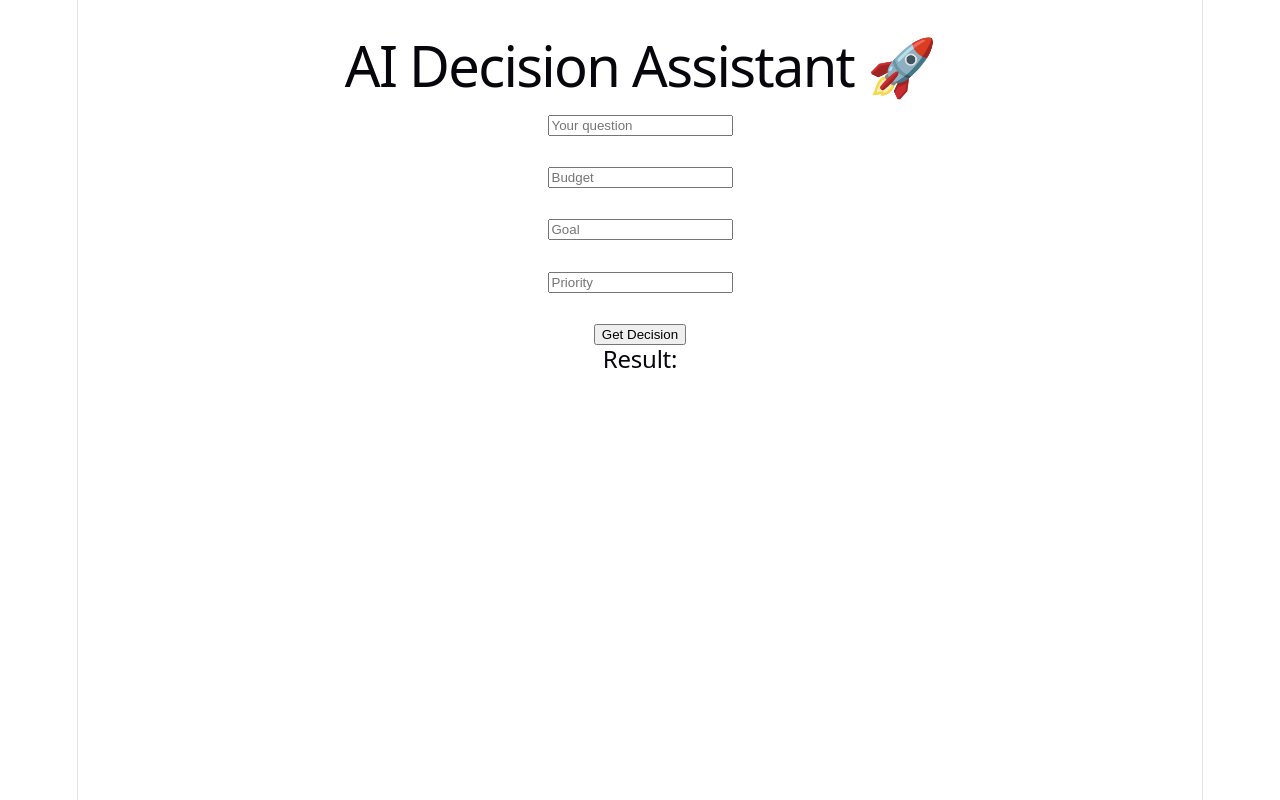
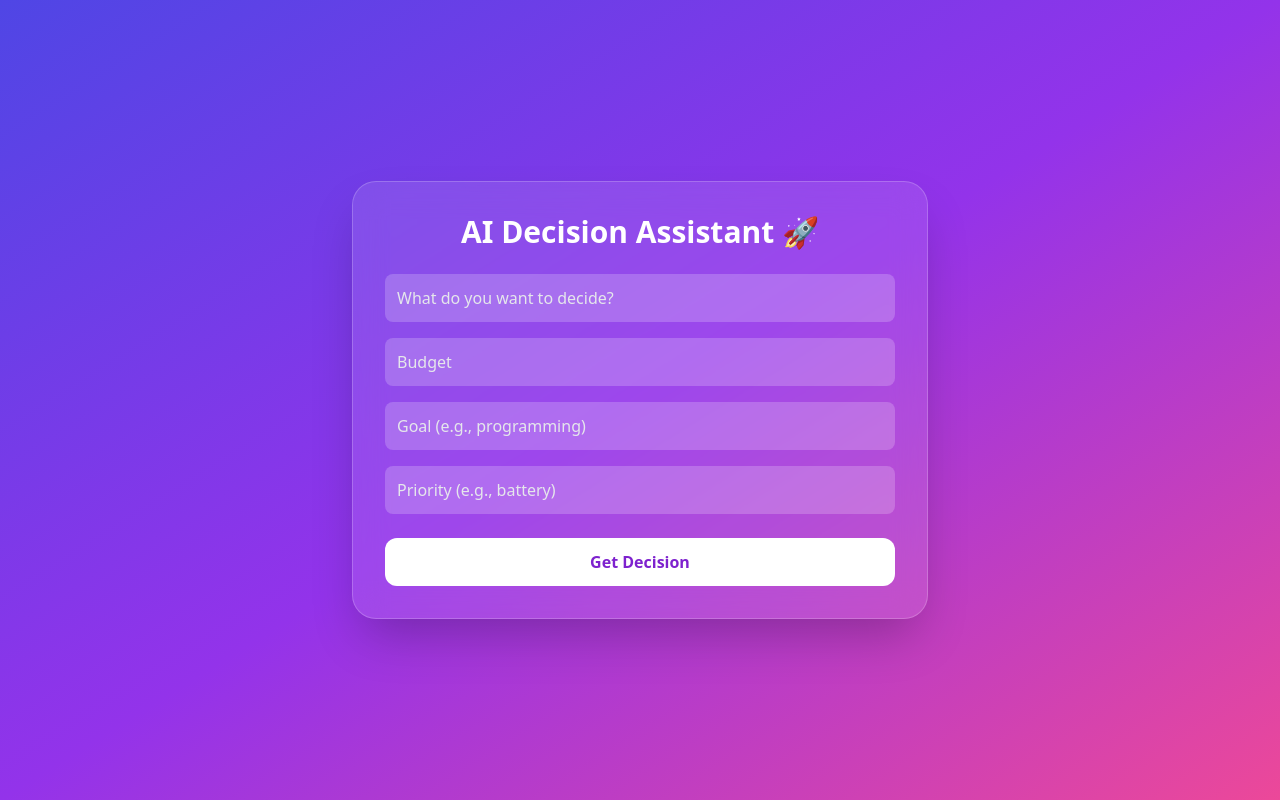
Before and after one commit to Sokratalchaar/ai-decision-agent, a React (Vite) app in the folder frontend/: page / in a window 1280 px wide. Built offline with nearby package versions, Linux system fonts and the light colour scheme.

Commit message:
Improve UI with Tailwind and modern design

```diff
--- a/frontend/package.json
+++ b/frontend/package.json
@@ -18,10 +18,13 @@
     "@types/react": "^19.2.14",
     "@types/react-dom": "^19.2.3",
     "@vitejs/plugin-react": "^6.0.1",
+    "autoprefixer": "^10.5.0",
     "eslint": "^9.39.4",
     "eslint-plugin-react-hooks": "^7.1.1",
     "eslint-plugin-react-refresh": "^0.5.2",
     "globals": "^17.5.0",
+    "postcss": "^8.5.10",
+    "tailwindcss": "^3.4.19",
     "vite": "^8.0.9"
   }
 }
--- /dev/null
+++ b/frontend/postcss.config.js
@@ -0,0 +1,6 @@
+export default {
+    plugins: {
+      tailwindcss: {},
+      autoprefixer: {},
+    },
+  }
--- a/frontend/src/App.jsx
+++ b/frontend/src/App.jsx
@@ -1,14 +1,17 @@
 import { useState } from "react";
-
+import './App.css'
 function App() {
   const [query, setQuery] = useState("");
   const [budget, setBudget] = useState("");
   const [goal, setGoal] = useState("");
   const [priority, setPriority] = useState("");
   const [result, setResult] = useState("");
+  const [loading, setLoading] = useState(false);
 
   const handleSubmit = async () => {
-    const response = await fetch("http://127.0.0.1:8000/decision", {
+    setLoading(true);
+
+    const res = await fetch("http://127.0.0.1:8000/decision", {
       method: "POST",
       headers: {
         "Content-Type": "application/json",
@@ -21,46 +24,63 @@ function App() {
       }),
     });
 
-    const data = await response.json();
+    const data = await res.json();
     setResult(data.result);
+    setLoading(false);
   };
 
   return (
-    <div style={{ padding: "20px" }}>
-      <h1>AI Decision Assistant 🚀</h1>
+    <div className="min-h-screen bg-gradient-to-br from-indigo-600 via-purple-600 to-pink-500 flex items-center justify-center p-6">
 
+      <div className="backdrop-blur-lg bg-white/10 border border-white/20 shadow-2xl rounded-3xl p-8 w-full max-w-xl text-white">
+
+        <h1 className="text-3xl font-bold text-center mb-6">
+          AI Decision Assistant 🚀
+        </h1>
+
+        <div className="space-y-4">
           <input
-        placeholder="Your question"
+            className="w-full p-3 rounded-lg bg-white/20 placeholder-gray-200 focus:outline-none"
+            placeholder="What do you want to decide?"
             value={query}
             onChange={(e) => setQuery(e.target.value)}
           />
-      <br /><br />
 
           <input
+            className="w-full p-3 rounded-lg bg-white/20 placeholder-gray-200 focus:outline-none"
             placeholder="Budget"
             value={budget}
             onChange={(e) => setBudget(e.target.value)}
           />
-      <br /><br />
 
           <input
-        placeholder="Goal"
+            className="w-full p-3 rounded-lg bg-white/20 placeholder-gray-200 focus:outline-none"
+            placeholder="Goal (e.g., programming)"
             value={goal}
             onChange={(e) => setGoal(e.target.value)}
           />
-      <br /><br />
 
           <input
-        placeholder="Priority"
+            className="w-full p-3 rounded-lg bg-white/20 placeholder-gray-200 focus:outline-none"
+            placeholder="Priority (e.g., battery)"
             value={priority}
             onChange={(e) => setPriority(e.target.value)}
           />
-      <br /><br />
+        </div>
 
-      <button onClick={handleSubmit}>Get Decision</button>
+        <button
+          onClick={handleSubmit}
+          className="mt-6 w-full bg-white text-purple-700 font-semibold py-3 rounded-xl hover:scale-105 transition transform"
+        >
+          {loading ? "Thinking..." : "Get Decision"}
+        </button>
 
-      <h2>Result:</h2>
-      <pre>{result}</pre>
+        {result && (
+          <div className="mt-6 bg-white/20 p-4 rounded-xl whitespace-pre-wrap text-sm">
+            {result}
+          </div>
+        )}
+      </div>
     </div>
   );
 }
--- a/frontend/src/index.css
+++ b/frontend/src/index.css
@@ -1,111 +1,3 @@
-:root {
-  --text: #6b6375;
-  --text-h: #08060d;
-  --bg: #fff;
-  --border: #e5e4e7;
-  --code-bg: #f4f3ec;
-  --accent: #aa3bff;
-  --accent-bg: rgba(170, 59, 255, 0.1);
-  --accent-border: rgba(170, 59, 255, 0.5);
-  --social-bg: rgba(244, 243, 236, 0.5);
-  --shadow:
-    rgba(0, 0, 0, 0.1) 0 10px 15px -3px, rgba(0, 0, 0, 0.05) 0 4px 6px -2px;
-
-  --sans: system-ui, 'Segoe UI', Roboto, sans-serif;
-  --heading: system-ui, 'Segoe UI', Roboto, sans-serif;
-  --mono: ui-monospace, Consolas, monospace;
-
-  font: 18px/145% var(--sans);
-  letter-spacing: 0.18px;
-  color-scheme: light dark;
-  color: var(--text);
-  background: var(--bg);
-  font-synthesis: none;
-  text-rendering: optimizeLegibility;
-  -webkit-font-smoothing: antialiased;
-  -moz-osx-font-smoothing: grayscale;
-
-  @media (max-width: 1024px) {
-    font-size: 16px;
-  }
-}
-
-@media (prefers-color-scheme: dark) {
-  :root {
-    --text: #9ca3af;
-    --text-h: #f3f4f6;
-    --bg: #16171d;
-    --border: #2e303a;
-    --code-bg: #1f2028;
-    --accent: #c084fc;
-    --accent-bg: rgba(192, 132, 252, 0.15);
-    --accent-border: rgba(192, 132, 252, 0.5);
-    --social-bg: rgba(47, 48, 58, 0.5);
-    --shadow:
-      rgba(0, 0, 0, 0.4) 0 10px 15px -3px, rgba(0, 0, 0, 0.25) 0 4px 6px -2px;
-  }
-
-  #social .button-icon {
-    filter: invert(1) brightness(2);
-  }
-}
-
-body {
-  margin: 0;
-}
-
-#root {
-  width: 1126px;
-  max-width: 100%;
-  margin: 0 auto;
-  text-align: center;
-  border-inline: 1px solid var(--border);
-  min-height: 100svh;
-  display: flex;
-  flex-direction: column;
-  box-sizing: border-box;
-}
-
-h1,
-h2 {
-  font-family: var(--heading);
-  font-weight: 500;
-  color: var(--text-h);
-}
-
-h1 {
-  font-size: 56px;
-  letter-spacing: -1.68px;
-  margin: 32px 0;
-  @media (max-width: 1024px) {
-    font-size: 36px;
-    margin: 20px 0;
-  }
-}
-h2 {
-  font-size: 24px;
-  line-height: 118%;
-  letter-spacing: -0.24px;
-  margin: 0 0 8px;
-  @media (max-width: 1024px) {
-    font-size: 20px;
-  }
-}
-p {
-  margin: 0;
-}
-
-code,
-.counter {
-  font-family: var(--mono);
-  display: inline-flex;
-  border-radius: 4px;
-  color: var(--text-h);
-}
-
-code {
-  font-size: 15px;
-  line-height: 135%;
-  padding: 4px 8px;
-  background: var(--code-bg);
-}
+@tailwind base;
+@tailwind components;
+@tailwind utilities;
--- /dev/null
+++ b/frontend/tailwind.config.js
@@ -0,0 +1,8 @@
+/** @type {import('tailwindcss').Config} */
+export default {
+    content: ["./index.html", "./src/**/*.{js,jsx}"],
+    theme: {
+      extend: {},
+    },
+    plugins: [],
+  }
```
Also changed, not shown: 1 other file (tests, documents, lock files or other folders). Lines whose indentation alone changed are shown as unchanged.
